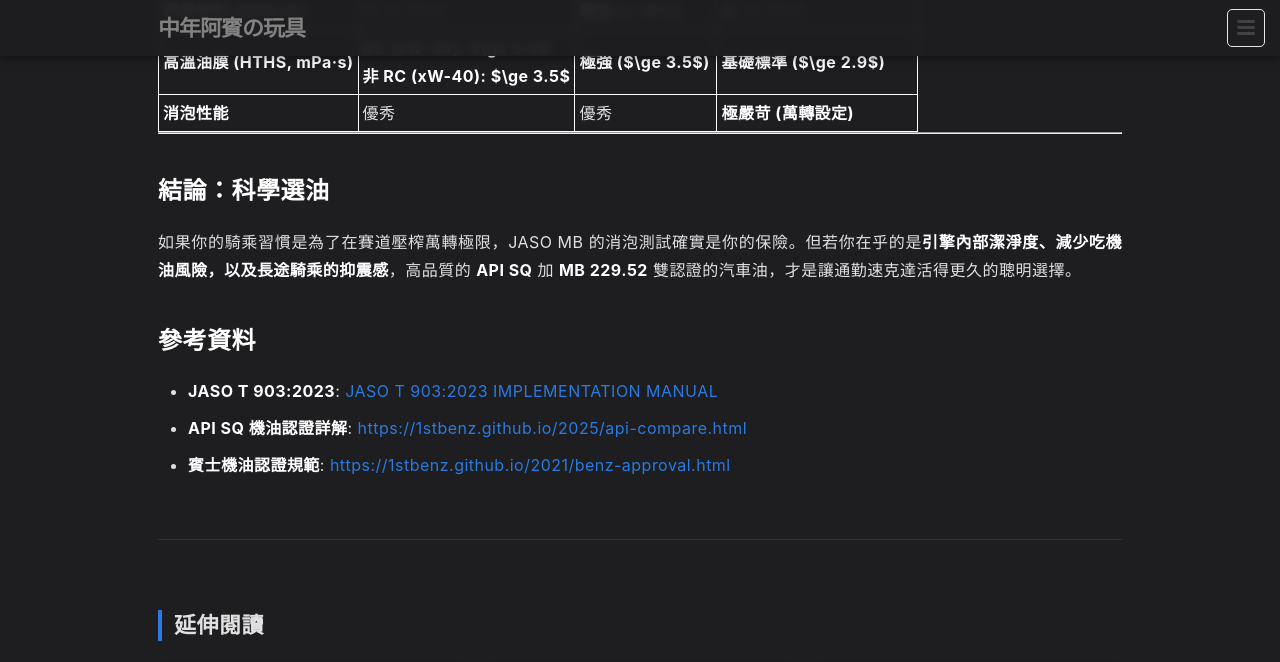
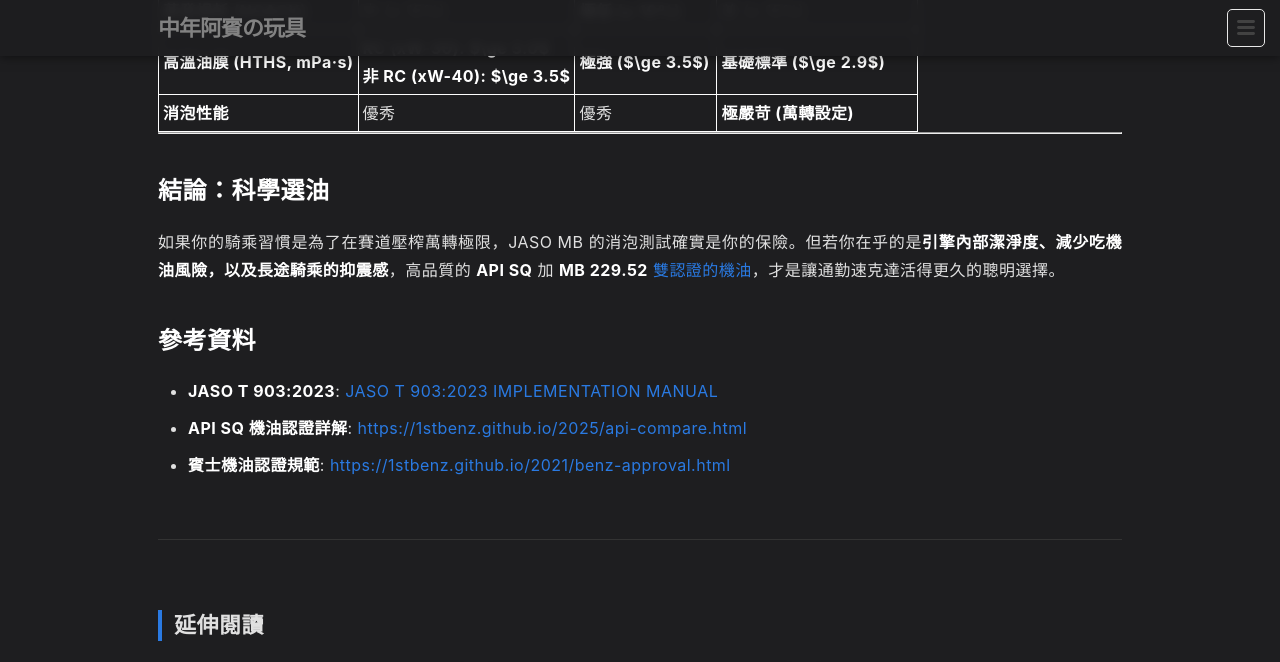
Before and after one commit to 1stbenz/1stbenz.github.io, a Jekyll site: the page built from _posts/zh/2026-05-03-api-vs-jaso-mb-comparison.md, in a window 1280 px wide and 900 px high, scrolled down 1978 px, cut to the strip 0-662 px from the top of the window. Built offline with Jekyll 4.4.1, drawn with Linux system fonts in a browser that asks for light colours.

Commit message:
Update 2026-05-03-api-vs-jaso-mb-comparison.md

```diff
--- a/_posts/zh/2026-05-03-api-vs-jaso-mb-comparison.md
+++ b/_posts/zh/2026-05-03-api-vs-jaso-mb-comparison.md
@@ -86,7 +86,7 @@ JASO 規範擁有極嚴苛的消泡測試，是為了應付機車「萬轉」的
 
 ## 結論：科學選油
 
-如果你的騎乘習慣是為了在賽道壓榨萬轉極限，JASO MB 的消泡測試確實是你的保險。但若你在乎的是**引擎內部潔淨度、減少吃機油風險，以及長途騎乘的抑震感**，高品質的 **API SQ** 加 **MB 229.52** 雙認證的汽車油，才是讓通勤速克達活得更久的聰明選擇。
+如果你的騎乘習慣是為了在賽道壓榨萬轉極限，JASO MB 的消泡測試確實是你的保險。但若你在乎的是**引擎內部潔淨度、減少吃機油風險，以及長途騎乘的抑震感**，高品質的 **API SQ** 加 **MB 229.52** [雙認證的機油](/images/mobile01-bdcd0398015144b90240dd50446d80a4.webp)，才是讓通勤速克達活得更久的聰明選擇。
 
 ## 參考資料
 *   **JASO T 903:2023**: [JASO T 903:2023 IMPLEMENTATION MANUAL](https://www.jalos.or.jp/onfile/pdf/4T_EV2305.pdf)
```
